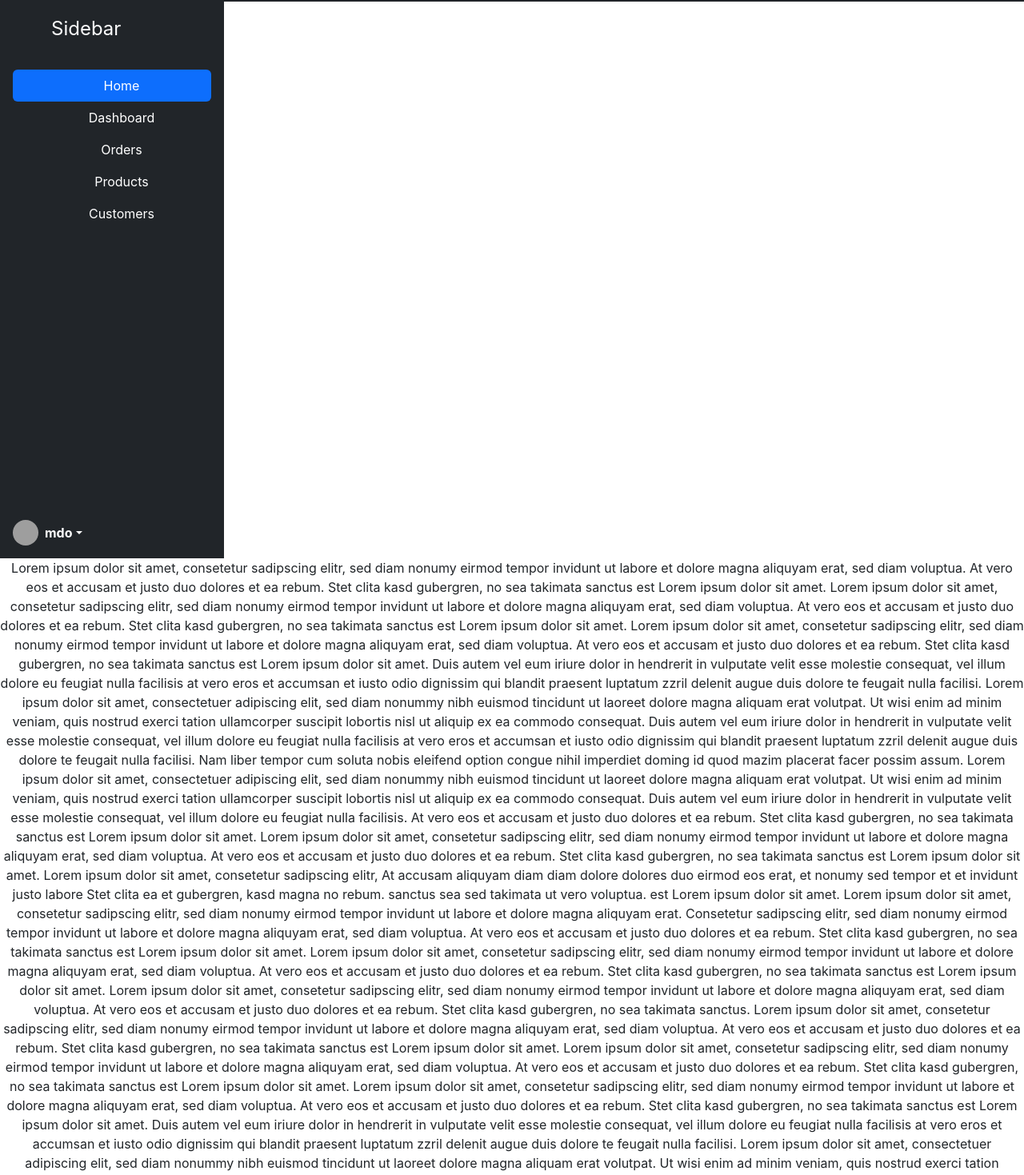
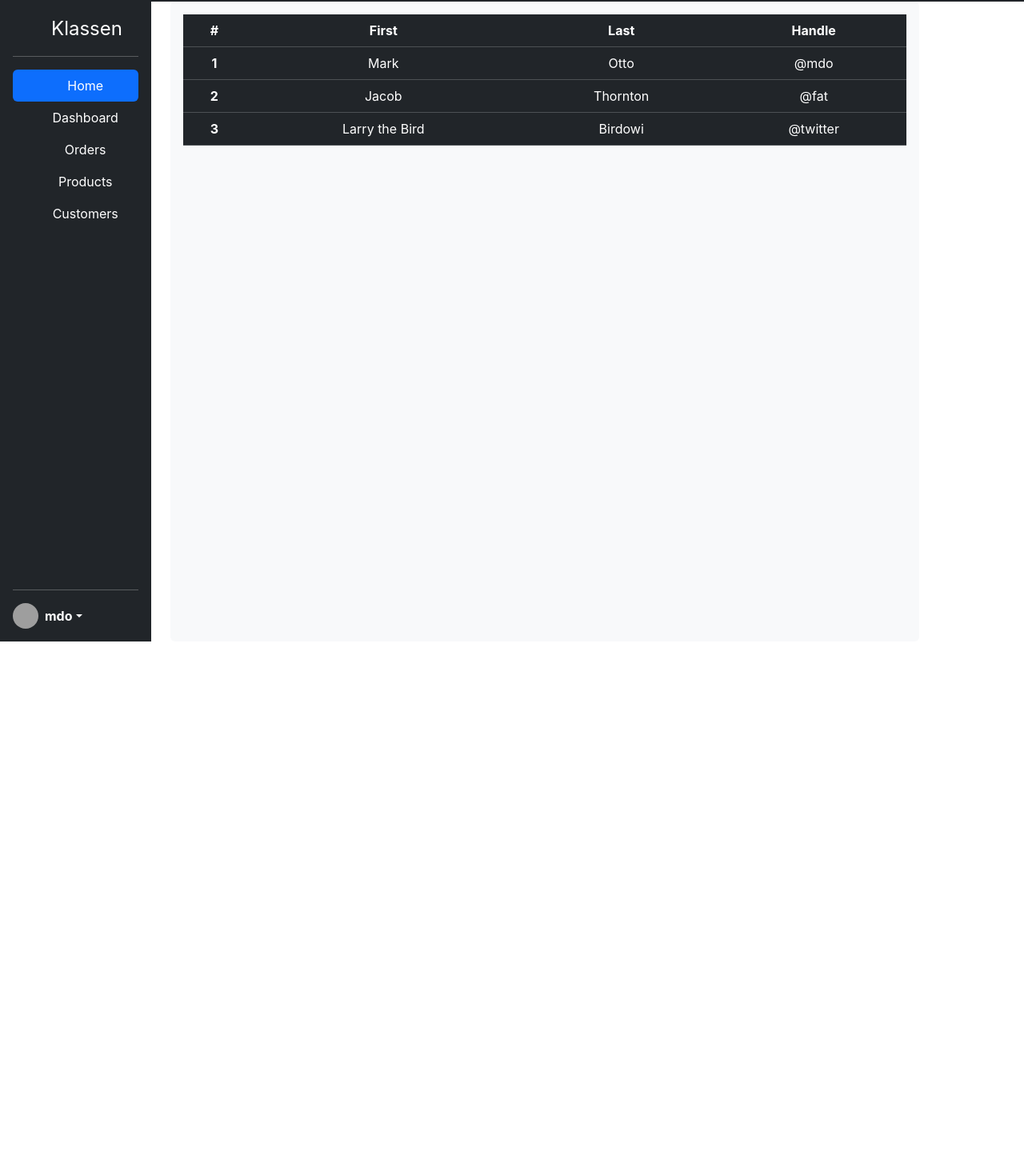
Before and after one commit to Benjamin-Bs/Klassenkassamanager, a React (Create React App) app in the folder KlassenkassamanagerWeb/src/main/resources/static/klassakassamanager-web/: page / in a window 1280 px wide. Shown: the part 98-1567 px from the top of the page at 80% size. After the commit the page ends 900 px from the top, so only its background shows below. Built offline with nearby package versions, Linux system fonts and the light colour scheme; grey boxes are pictures that could not be loaded.

Commit message:
scrollspy and tables added

```diff
--- a/KlassenkassamanagerWeb/src/main/resources/static/klassakassamanager-web/package.json
+++ b/KlassenkassamanagerWeb/src/main/resources/static/klassakassamanager-web/package.json
@@ -8,7 +8,7 @@
     "@testing-library/user-event": "^13.5.0",
     "react": "^18.2.0",
     "react-dom": "^18.2.0",
-    "react-scripts": "5.0.1",
+    "react-scripts": "^5.0.1",
     "web-vitals": "^2.1.4"
   },
   "scripts": {
--- a/KlassenkassamanagerWeb/src/main/resources/static/klassakassamanager-web/src/App.js
+++ b/KlassenkassamanagerWeb/src/main/resources/static/klassakassamanager-web/src/App.js
@@ -10,20 +10,17 @@ function App() {
         <div className="App">
 
             <Navbar />
-            <Sidebar />
 
-            <div>
-                <StudentTable />
+            <div className="row" style={{width : '100%'}}>
+                <div className="col-2">
+                    <Sidebar />
+                </div>
+                <div className="col-9">
+                    <StudentTable />
+                </div>
             </div>
 
         </div>
     );
 }
-
-function MyButton() {
-    return (
-        <button>Hello There</button>
-    );
-}
-
 export default App;
--- a/KlassenkassamanagerWeb/src/main/resources/static/klassakassamanager-web/src/Components/Sidebar.jsx
+++ b/KlassenkassamanagerWeb/src/main/resources/static/klassakassamanager-web/src/Components/Sidebar.jsx
@@ -1,58 +1,45 @@
 import User from "./User";
 function Sidebar() {
     return (
-        <div className="d-flex flex-column flex-shrink-0 p-3 bg-dark" style={{width: '280px', height: '87vh'}}>
-            <a href="/"
-               className="d-flex align-items-center mb-3 mb-md-0 me-md-auto link-dark text-decoration-none">
-                <svg className="bi me-2" width="40" height="32">
-                    <use xlinkHref="#bootstrap"></use>
-                </svg>
-                <span className="fs-4 text-white">Sidebar</span>
+        <div className="d-flex flex-column flex-shrink-0 p-3 text-white bg-dark" style={{ width: '100%', height: '100%'}}>
+            <a href="/" className="d-flex align-items-center mb-3 mb-md-0 me-md-auto text-white text-decoration-none">
+                <svg className="bi me-2" width="40" height="32"><use xlinkHref="#bootstrap"></use></svg>
+                <span className="fs-4">Klassen</span>
             </a>
-            <hr/>
-            <ul className="nav nav-pills flex-column mb-auto ">
-                <li className="nav-itxem">
-                    <a href="#" className="nav-link active text-white" aria-current="page">
-                        <svg className="bi me-2" width="16" height="16">
-                            <use xlinkHref="#home"></use>
-                        </svg>
+            <hr />
+            <ul className="nav nav-pills flex-column mb-auto">
+                <li className="nav-item">
+                    <a href="#" className="nav-link active" aria-current="page">
+                        <svg className="bi me-2" width="16" height="16"><use xlinkHref="#home"></use></svg>
                         Home
                     </a>
                 </li>
                 <li>
-                    <a href="#" className="nav-link link-dark text-white">
-                        <svg className="bi me-2 " width="16" height="16">
-                            <use xlinkHref="#speedometer2"></use>
-                        </svg>
+                    <a href="#" className="nav-link text-white">
+                        <svg className="bi me-2" width="16" height="16"><use xlinkHref="#speedometer2"></use></svg>
                         Dashboard
                     </a>
                 </li>
                 <li>
-                    <a href="#" className="nav-link link-dark text-white">
-                        <svg className="bi me-2" width="16" height="16">
-                            <use xlinkHref="#table"></use>
-                        </svg>
+                    <a href="#" className="nav-link text-white">
+                        <svg className="bi me-2" width="16" height="16"><use xlinkHref="#table"></use></svg>
                         Orders
                     </a>
                 </li>
                 <li>
-                    <a href="#" className="nav-link link-dark text-white">
-                        <svg className="bi me-2" width="16" height="16">
-                            <use xlinkHref="#grid"></use>
-                        </svg>
+                    <a href="#" className="nav-link text-white">
+                        <svg className="bi me-2" width="16" height="16"><use xlinkHref="#grid"></use></svg>
                         Products
                     </a>
                 </li>
                 <li>
-                    <a href="#" className="nav-link link-dark text-white">
-                        <svg className="bi me-2" width="16" height="16">
-                            <use xlinkHref="#people-circle"></use>
-                        </svg>
+                    <a href="#" className="nav-link text-white">
+                        <svg className="bi me-2" width="16" height="16"><use xlinkHref="#people-circle"></use></svg>
                         Customers
                     </a>
                 </li>
             </ul>
-            <hr/>
+            <hr />
             <User />
         </div>
     );
--- a/KlassenkassamanagerWeb/src/main/resources/static/klassakassamanager-web/src/Components/StudentTable.jsx
+++ b/KlassenkassamanagerWeb/src/main/resources/static/klassakassamanager-web/src/Components/StudentTable.jsx
@@ -1,28 +1,53 @@
-function StudentTable(){
+function StudentTable() {
     return (
-        <div>
-            <p>Lorem ipsum dolor sit amet, consetetur sadipscing elitr, sed diam nonumy eirmod tempor invidunt ut labore et dolore magna aliquyam erat, sed diam voluptua. At vero eos et accusam et justo duo dolores et ea rebum. Stet clita kasd gubergren, no sea takimata sanctus est Lorem ipsum dolor sit amet. Lorem ipsum dolor sit amet, consetetur sadipscing elitr, sed diam nonumy eirmod tempor invidunt ut labore et dolore magna aliquyam erat, sed diam voluptua. At vero eos et accusam et justo duo dolores et ea rebum. Stet clita kasd gubergren, no sea takimata sanctus est Lorem ipsum dolor sit amet. Lorem ipsum dolor sit amet, consetetur sadipscing elitr, sed diam nonumy eirmod tempor invidunt ut labore et dolore magna aliquyam erat, sed diam voluptua. At vero eos et accusam et justo duo dolores et ea rebum. Stet clita kasd gubergren, no sea takimata sanctus est Lorem ipsum dolor sit amet.
+        <>
+            <div className="bd-example" >
 
-                Duis autem vel eum iriure dolor in hendrerit in vulputate velit esse molestie consequat, vel illum dolore eu feugiat nulla facilisis at vero eros et accumsan et iusto odio dignissim qui blandit praesent luptatum zzril delenit augue duis dolore te feugait nulla facilisi. Lorem ipsum dolor sit amet, consectetuer adipiscing elit, sed diam nonummy nibh euismod tincidunt ut laoreet dolore magna aliquam erat volutpat.
-
-                Ut wisi enim ad minim veniam, quis nostrud exerci tation ullamcorper suscipit lobortis nisl ut aliquip ex ea commodo consequat. Duis autem vel eum iriure dolor in hendrerit in vulputate velit esse molestie consequat, vel illum dolore eu feugiat nulla facilisis at vero eros et accumsan et iusto odio dignissim qui blandit praesent luptatum zzril delenit augue duis dolore te feugait nulla facilisi.
-
-                Nam liber tempor cum soluta nobis eleifend option congue nihil imperdiet doming id quod mazim placerat facer possim assum. Lorem ipsum dolor sit amet, consectetuer adipiscing elit, sed diam nonummy nibh euismod tincidunt ut laoreet dolore magna aliquam erat volutpat. Ut wisi enim ad minim veniam, quis nostrud exerci tation ullamcorper suscipit lobortis nisl ut aliquip ex ea commodo consequat.
-
-                Duis autem vel eum iriure dolor in hendrerit in vulputate velit esse molestie consequat, vel illum dolore eu feugiat nulla facilisis.
-
-                At vero eos et accusam et justo duo dolores et ea rebum. Stet clita kasd gubergren, no sea takimata sanctus est Lorem ipsum dolor sit amet. Lorem ipsum dolor sit amet, consetetur sadipscing elitr, sed diam nonumy eirmod tempor invidunt ut labore et dolore magna aliquyam erat, sed diam voluptua. At vero eos et accusam et justo duo dolores et ea rebum. Stet clita kasd gubergren, no sea takimata sanctus est Lorem ipsum dolor sit amet. Lorem ipsum dolor sit amet, consetetur sadipscing elitr, At accusam aliquyam diam diam dolore dolores duo eirmod eos erat, et nonumy sed tempor et et invidunt justo labore Stet clita ea et gubergren, kasd magna no rebum. sanctus sea sed takimata ut vero voluptua. est Lorem ipsum dolor sit amet. Lorem ipsum dolor sit amet, consetetur sadipscing elitr, sed diam nonumy eirmod tempor invidunt ut labore et dolore magna aliquyam erat.
-
-                Consetetur sadipscing elitr, sed diam nonumy eirmod tempor invidunt ut labore et dolore magna aliquyam erat, sed diam voluptua. At vero eos et accusam et justo duo dolores et ea rebum. Stet clita kasd gubergren, no sea takimata sanctus est Lorem ipsum dolor sit amet. Lorem ipsum dolor sit amet, consetetur sadipscing elitr, sed diam nonumy eirmod tempor invidunt ut labore et dolore magna aliquyam erat, sed diam voluptua. At vero eos et accusam et justo duo dolores et ea rebum. Stet clita kasd gubergren, no sea takimata sanctus est Lorem ipsum dolor sit amet. Lorem ipsum dolor sit amet, consetetur sadipscing elitr, sed diam nonumy eirmod tempor invidunt ut labore et dolore magna aliquyam erat, sed diam voluptua. At vero eos et accusam et justo duo dolores et ea rebum. Stet clita kasd gubergren, no sea takimata sanctus.
-
-                Lorem ipsum dolor sit amet, consetetur sadipscing elitr, sed diam nonumy eirmod tempor invidunt ut labore et dolore magna aliquyam erat, sed diam voluptua. At vero eos et accusam et justo duo dolores et ea rebum. Stet clita kasd gubergren, no sea takimata sanctus est Lorem ipsum dolor sit amet. Lorem ipsum dolor sit amet, consetetur sadipscing elitr, sed diam nonumy eirmod tempor invidunt ut labore et dolore magna aliquyam erat, sed diam voluptua. At vero eos et accusam et justo duo dolores et ea rebum. Stet clita kasd gubergren, no sea takimata sanctus est Lorem ipsum dolor sit amet. Lorem ipsum dolor sit amet, consetetur sadipscing elitr, sed diam nonumy eirmod tempor invidunt ut labore et dolore magna aliquyam erat, sed diam voluptua. At vero eos et accusam et justo duo dolores et ea rebum. Stet clita kasd gubergren, no sea takimata sanctus est Lorem ipsum dolor sit amet.
-
-                Duis autem vel eum iriure dolor in hendrerit in vulputate velit esse molestie consequat, vel illum dolore eu feugiat nulla facilisis at vero eros et accumsan et iusto odio dignissim qui blandit praesent luptatum zzril delenit augue duis dolore te feugait nulla facilisi. Lorem ipsum dolor sit amet, consectetuer adipiscing elit, sed diam nonummy nibh euismod tincidunt ut laoreet dolore magna aliquam erat volutpat.
-
-                Ut wisi enim ad minim veniam, quis nostrud exerci tation ullamcorper suscipit lobortis nisl ut aliquip ex ea commodo consequat. Duis autem vel eum iriure dolor in hendrerit in vulputate velit esse molestie consequat, vel illum dolore eu feugiat nulla facilisis at vero eros et accumsan et iusto odio dignissim qui blandit praesent luptatum zzril delenit augue duis dolore te feugait nulla facilisi.
-
-                Nam liber tempor cum soluta nobis eleifend option congue nihil imperdiet doming id quod mazim placerat facer possim assum. Lorem ipsum dolor sit amet, consectetuer adipiscing elit, sed diam nonummy nibh euismod tincidunt ut laoreet dolore magna aliquam erat volutpat. Ut wisi enim ad minim veniam, quis nostrud exerci tation ullamcorper suscipit lobortis nisl ut aliquip ex ea commodo</p>
-        </div>
+                <div
+                    data-bs-spy="scroll"
+                    data-bs-target="#navbar-example2"
+                    data-bs-root-margin="0px 0px -40%"
+                    data-bs-smooth-scroll="true"
+                    className="scrollspy-example bg-body-tertiary p-3 rounded-2"
+                    tabIndex="0"
+                    style={{height: '800px', overflowY: 'scroll'}}
+                >
+                    {/* Table */}
+                    <div className="bd-example">
+                        <table className="table table-dark table-hover">
+                            <thead>
+                            <tr>
+                                <th scope="col">#</th>
+                                <th scope="col">First</th>
+                                <th scope="col">Last</th>
+                                <th scope="col">Handle</th>
+                            </tr>
+                            </thead>
+                            <tbody>
+                            <tr>
+                                <th scope="row">1</th>
+                                <td>Mark</td>
+                                <td>Otto</td>
+                                <td>@mdo</td>
+                            </tr>
+                            <tr>
+                                <th scope="row">2</th>
+                                <td>Jacob</td>
+                                <td>Thornton</td>
+                                <td>@fat</td>
+                            </tr>
+                            <tr>
+                                <th scope="row">3</th>
+                                <td>Larry the Bird</td>
+                                <td>Birdowi</td>
+                                <td>@twitter</td>
+                            </tr>
+                            </tbody>
+                        </table>
+                    </div>
+                </div>
+            </div>
+        </>
     );
 }
 
```
Also changed, not shown: KlassenkassamanagerWeb/src/main/resources/static/klassakassamanager-web/public/index.html (+0 -9 lines), KlassenkassamanagerWeb/src/main/resources/static/klassakassamanager-web/src/Components/User.jsx (+8 -9 lines), 1 other file (tests, documents, lock files or other folders).
